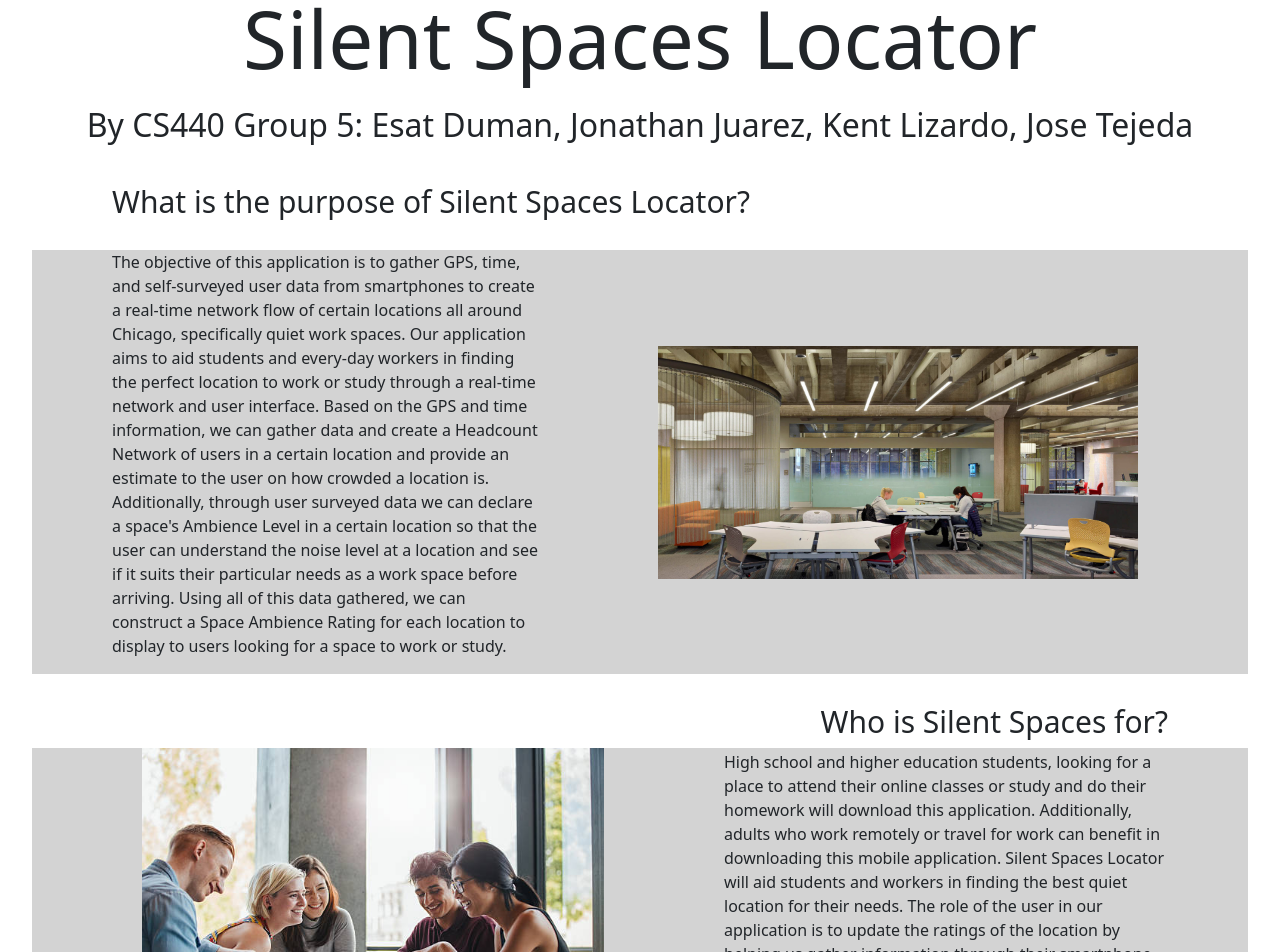
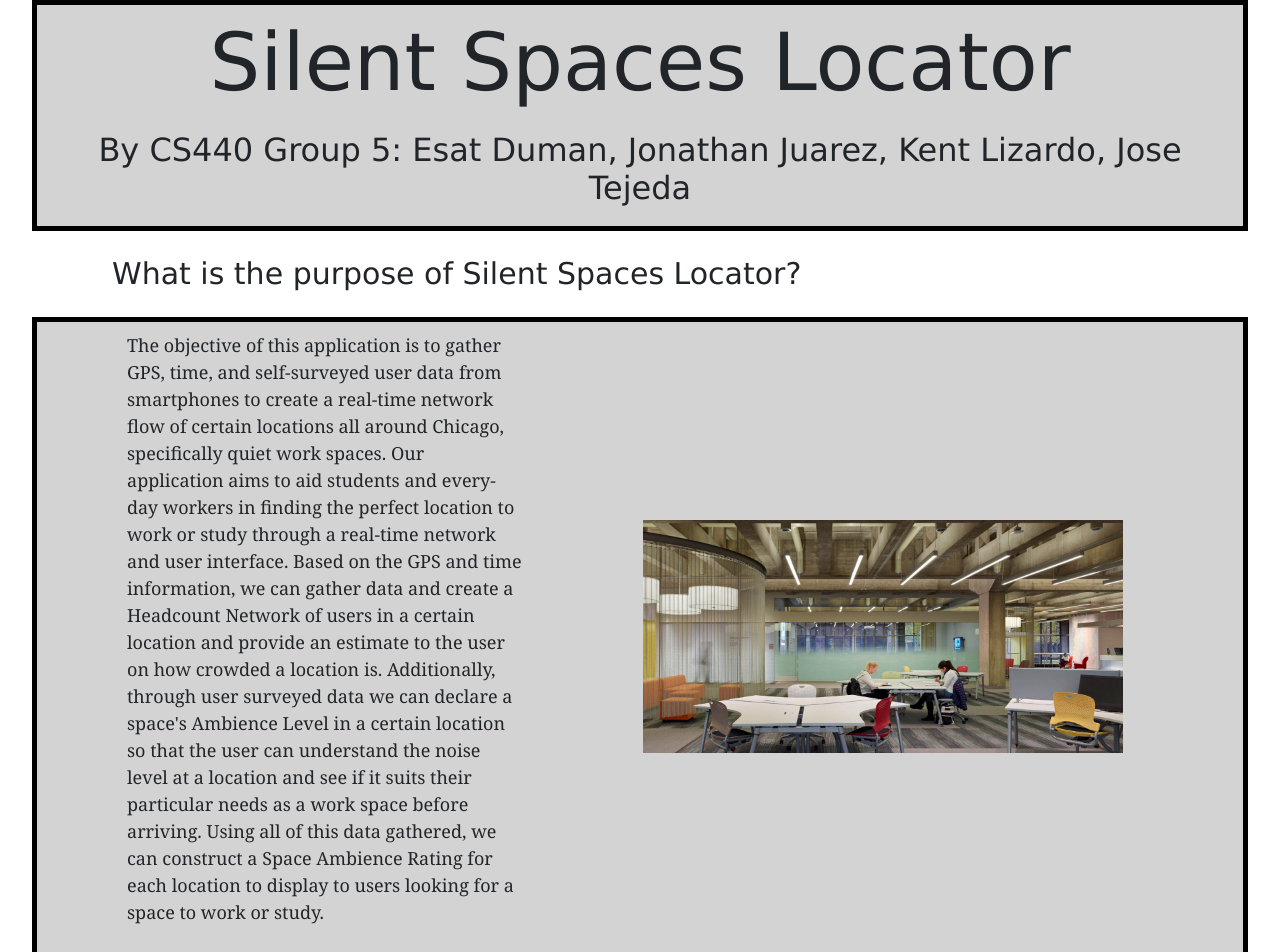
Before and after one commit to Esatduman/Silent-Spaces, a React (Vite) app in the folder Coding Project/silent-spaces/: page / in a window 1280 px wide. Shown: the part 100-1052 px from the top of the page. Built offline with nearby package versions, Linux system fonts and the light colour scheme; no server answers.

Commit message:
I lied heres the final homepage

```diff
--- a/Coding Project/silent-spaces/src/routes/Home.jsx
+++ b/Coding Project/silent-spaces/src/routes/Home.jsx
@@ -8,8 +8,9 @@ export function Home() {
     <div class = "div1">
         <h1 class = "title">Silent Spaces Locator</h1>
         <h2 class = "name">By CS440 Group 5: Esat Duman, Jonathan Juarez, Kent Lizardo, Jose Tejeda</h2>
-        <h3 class = "objective">What is the purpose of Silent Spaces Locator?</h3>
     </div>
+
+    <h3 class = "objective">What is the purpose of Silent Spaces Locator?</h3>
 
     <div class = "div2">
         <p class = "home_purpose_text">
--- a/Coding Project/silent-spaces/src/routes/Home.scss
+++ b/Coding Project/silent-spaces/src/routes/Home.scss
@@ -3,19 +3,22 @@
 	margin-bottom: 20px;
 	text-align: center;
 	font-size: 80px;
+	font-family:'Lucida Sans', 'Lucida Sans Regular', 'Lucida Grande', 'Lucida Sans Unicode', Geneva, Verdana, sans-serif;
 }
 
 .name {
 	text-align: center;
+	font-family:'Lucida Sans', 'Lucida Sans Regular', 'Lucida Grande', 'Lucida Sans Unicode', Geneva, Verdana, sans-serif;
 }
 
 .objective {
 	padding-left: 80px;
 	padding-right: 80px;
-	margin-bottom: 30px;
-	margin-top: 40px;
+	margin-top: 25px;
+	margin-bottom: 25px;
 	text-align: left;
 	font-size: 30px;
+	font-family:'Lucida Sans', 'Lucida Sans Regular', 'Lucida Grande', 'Lucida Sans Unicode', Geneva, Verdana, sans-serif;
 }
 
 .home_purpose_text {
@@ -23,6 +26,8 @@
 	padding-right: 120px;
 	text-align: left;
 	flex: 1;
+	font-family:Georgia, 'Times New Roman', Times, serif;
+	font-size: large;
 }
 
 .picture1 {
@@ -33,9 +38,11 @@
 
 .header-right {
 	text-align: right;
-	padding-top: 30px;
+	margin-top: 25px;
+	margin-bottom: 25px;
 	font-size: 30px;
 	padding-right: 80px;
+	font-family:'Lucida Sans', 'Lucida Sans Regular', 'Lucida Grande', 'Lucida Sans Unicode', Geneva, Verdana, sans-serif;
 
 }
 
@@ -45,6 +52,9 @@
 	padding-left: 120px;
 	text-align: left;
 	flex: 2;
+	font-family:Georgia, 'Times New Roman', Times, serif;
+	font-size: large;
+
 }
 
 .picture2 {
@@ -55,8 +65,11 @@
 }
 
 .div1 {
-	// background-color: lightgray;
-	margin-top: 30px;
+	background-color: lightgray;
+	margin-top: 40px;
+	margin-bottom: 25px;
+	border: 5px solid #000;
+    padding: 10px;
 }
 
 .div2 {
@@ -64,6 +77,8 @@
 	align-items: flex-start;
 	align-items: center;
 	background-color: lightgray;
+	border: 5px solid #000;
+    padding: 10px;
 }
 
 .div3 {
@@ -72,4 +87,6 @@
 	align-items: center;
 	background-color: lightgray;
 	margin-bottom: 30px;
+	border: 5px solid #000;
+    padding: 10px;
 }
```
